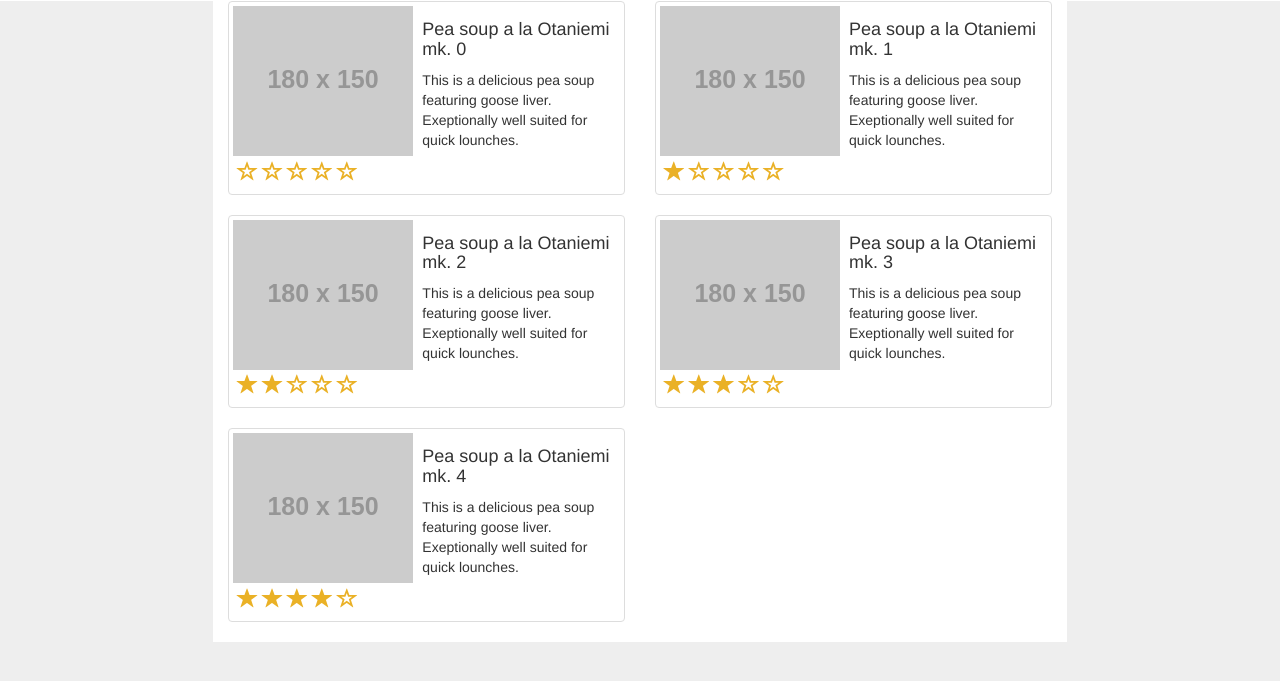
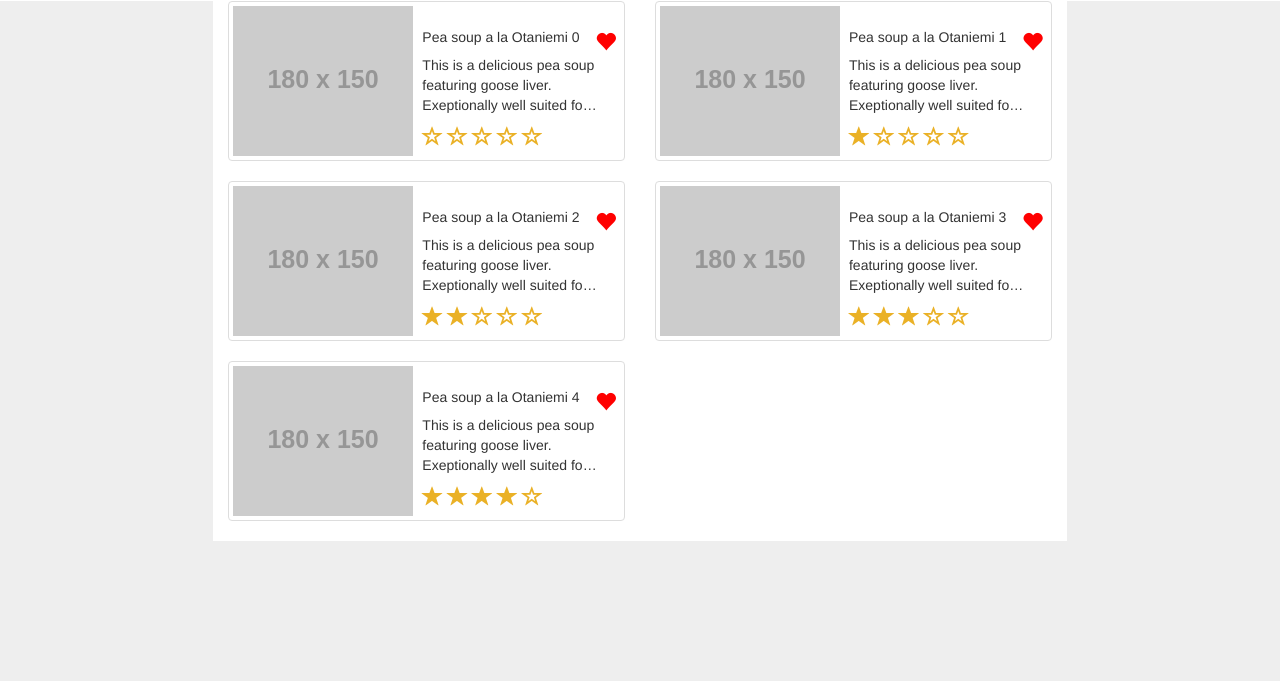
Before and after one commit to Tatsi/Cookit, a Django app: page /feed/ in a window 1280 px wide. Shown: the part 51-732 px from the top of the page. Run offline with Django 3.2, Linux system fonts and the light colour scheme; grey boxes labelled with a size stand in for pictures from a placeholder-image service; some libraries are stand-ins or nearby versions.

Commit message:
Added favourite icon. Some heading tweaking.

```diff
--- a/cookit/static/styles.css
+++ b/cookit/static/styles.css
@@ -35,6 +35,9 @@ body {
 .input-group.mobile-search button {
   border-radius: 0; }
 
+.thumbnail .caption h1 {
+  font-size: 1.0em; }
+
 .thumbnail.right-caption {
   float: left; }
   .thumbnail.right-caption > img {
@@ -47,4 +50,8 @@ body {
   font-size: 1.5em;
   color: #EAB126; }
 
+.favo-icon {
+  color: red;
+  font-size: 1.5em; }
+
 /*# sourceMappingURL=styles.css.map */
--- a/cookit/static/styles.scss
+++ b/cookit/static/styles.scss
@@ -49,6 +49,14 @@ body {
 	}
 }
 
+.thumbnail {
+	.caption {
+		h1 {
+			font-size: 1.0em;
+		}
+	}
+}
+
 .thumbnail.right-caption {
     float: left;
 
@@ -67,3 +75,8 @@ body {
 	font-size: 1.5em;
 	color: #EAB126;
 }
+
+.favo-icon {
+	color: red;
+	font-size: 1.5em;
+}
--- a/main/templates/recipe_card.html
+++ b/main/templates/recipe_card.html
@@ -2,8 +2,8 @@
 	<div class="thumbnail right-caption">
 		<img src="http://placehold.it/180x150" alt="recipe thumb">
 		<div class="caption">
-			<h4>{{item.title}}</h4>
-			<p>{{item.description}}</p>
+			<h1>{{item.title}}<span class="glyphicon glyphicon-heart favo-icon pull-right"></span></h1>
+			<p>{{item.description|truncatechars:80}}</p>
 			{% for star in item.stars %}
 				{% if star == "1" %}
 					<span class="glyphicon glyphicon-star vote-star"></span>
--- a/main/views.py
+++ b/main/views.py
@@ -11,7 +11,7 @@ def mainpage(request):
 def feed(request):
 	array = []
 	for i in range(5):
-		array.append({'title': 'Pea soup a la Otaniemi mk. '+str(i), 'stars': '1'*i+'0'*(5-i), 'description': 'This is a delicious pea soup featuring goose liver. Exeptionally well suited for quick lounches.'})
+		array.append({'title': 'Pea soup a la Otaniemi '+str(i), 'stars': '1'*i+'0'*(5-i), 'description': 'This is a delicious pea soup featuring goose liver. Exeptionally well suited for quick lounches.'})
 	context = {'recipes': array}
 	return render(request, 'feed.html', context)
 
```
Also changed, not shown: 1 other file.
